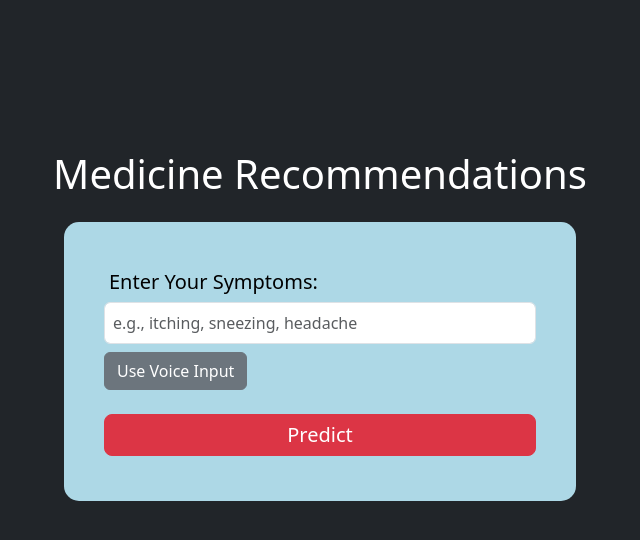
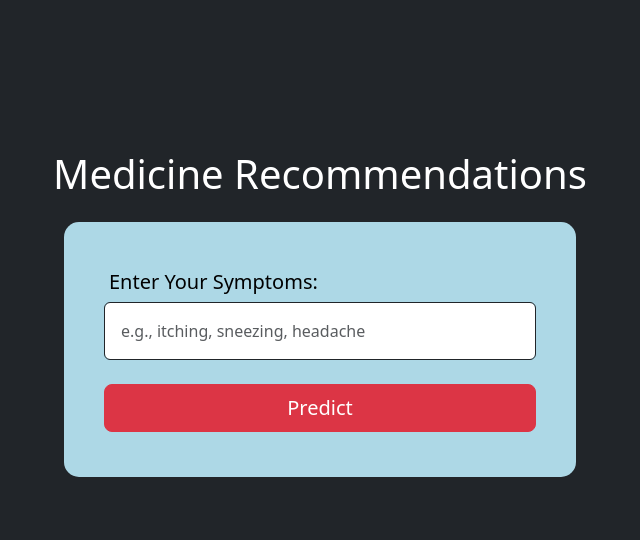
Before and after one commit to nareshkhatri98/Madicine-Recommendation-System, a Flask app: page / in a window 1280 px wide. Shown: the top 540 px of the page, without its empty margins (320-960 px from the left). Run offline with Flask 3, Linux system fonts and the light colour scheme; parts of the project's set-up code (start-up, migrations or seed data) failed here and were passed over.

Commit message:
small changes

```diff
--- a/main.py
+++ b/main.py
@@ -2,6 +2,10 @@ from flask import Flask, request, render_template, jsonify  # Import jsonify
 import numpy as np
 import pandas as pd
 import pickle
+import warnings
+from sklearn.exceptions import DataConversionWarning
+
+warnings.filterwarnings(action='ignore', category=DataConversionWarning)
 
 # Flask app
 app = Flask(__name__)
@@ -62,15 +66,7 @@ def home():
         else:
             text_symptoms = []
 
-        # Get symptoms from voice input
-        voice_symptoms = request.form.get('voice_symptoms')
-        if voice_symptoms:
-            voice_symptoms = [s.strip() for s in voice_symptoms.split(',')]
-        else:
-            voice_symptoms = []
-
-        # Merge both lists
-        all_symptoms = text_symptoms + voice_symptoms
+        all_symptoms = text_symptoms
 
         if not all_symptoms or all(symptom == "" for symptom in all_symptoms):
             message = "Please select or enter symptoms"
--- a/templates/index.html
+++ b/templates/index.html
@@ -10,6 +10,7 @@
       integrity="sha384-4bw+/aepP/YC94hEpVNVgiZdgIC5+VKNBQNGCHeKRQN+PtmoHDEXuppvnDJzQIu9"
       crossorigin="anonymous"
     />
+
 
     <style>
       .offcanvas-small {
@@ -54,12 +55,12 @@
           >
           <input
             type="text"
-            class="form-control p-2"
+            class="form-control p-3 border border-dark"
             id="text_symptoms"
             name="text_symptoms"
             placeholder="e.g., itching, sneezing, headache"
           />
-          <button type="button" class="btn btn-secondary mt-2" id="start-recognition">Use Voice Input</button>
+
         </div>
 
         <!-- Display the transcribed text here -->
@@ -72,7 +73,7 @@
 
         <button
           type="submit"
-          class="btn btn-danger btn-lg"
+          class="btn btn-danger btn-lg p-2"
           style="width: 100%; padding: 5px; margin-bottom: 5px"
         >
           Predict
@@ -80,37 +81,6 @@
       </form>
     </div>
 
-    <script>
-      document.getElementById('start-recognition').addEventListener('click', function() {
-        if (!('webkitSpeechRecognition' in window)) {
-          alert('Your browser does not support speech recognition. Please try Chrome.');
-        } else {
-          var recognition = new webkitSpeechRecognition();
-          recognition.continuous = false;
-          recognition.interimResults = false;
-          recognition.lang = 'en-US';
-
-          recognition.onstart = function() {
-            console.log('Speech recognition started');
-          };
-
-          recognition.onresult = function(event) {
-            var transcript = event.results[0][0].transcript;
-            document.getElementById('text_symptoms').value = transcript;
-          };
-
-          recognition.onerror = function(event) {
-            console.error('Speech recognition error', event.error);
-          };
-
-          recognition.onend = function() {
-            console.log('Speech recognition ended');
-          };
-
-          recognition.start();
-        }
-      });
-    </script>
 
     {% if predicted_disease %}
 
```
Also changed, not shown: 2 other files.
